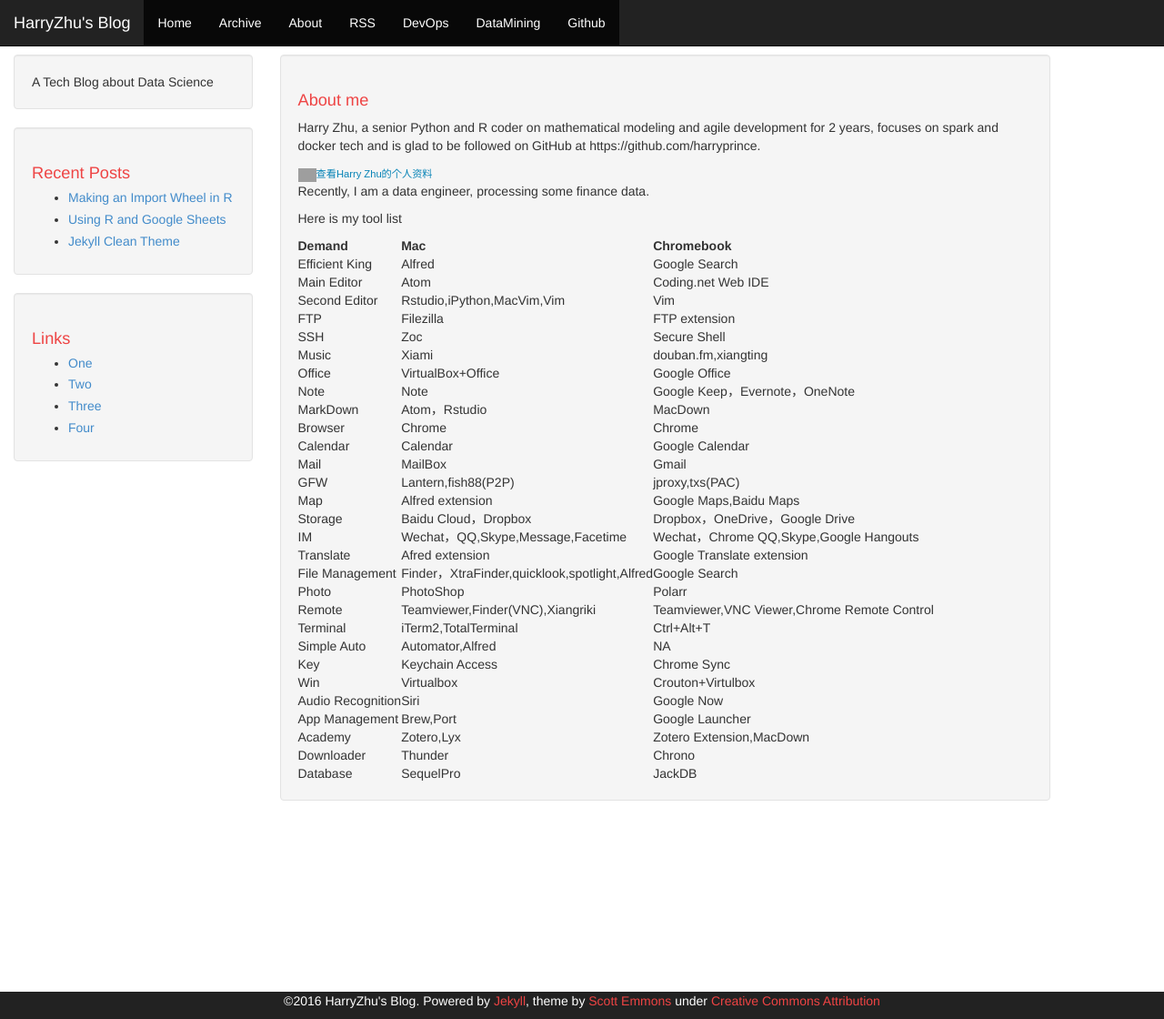
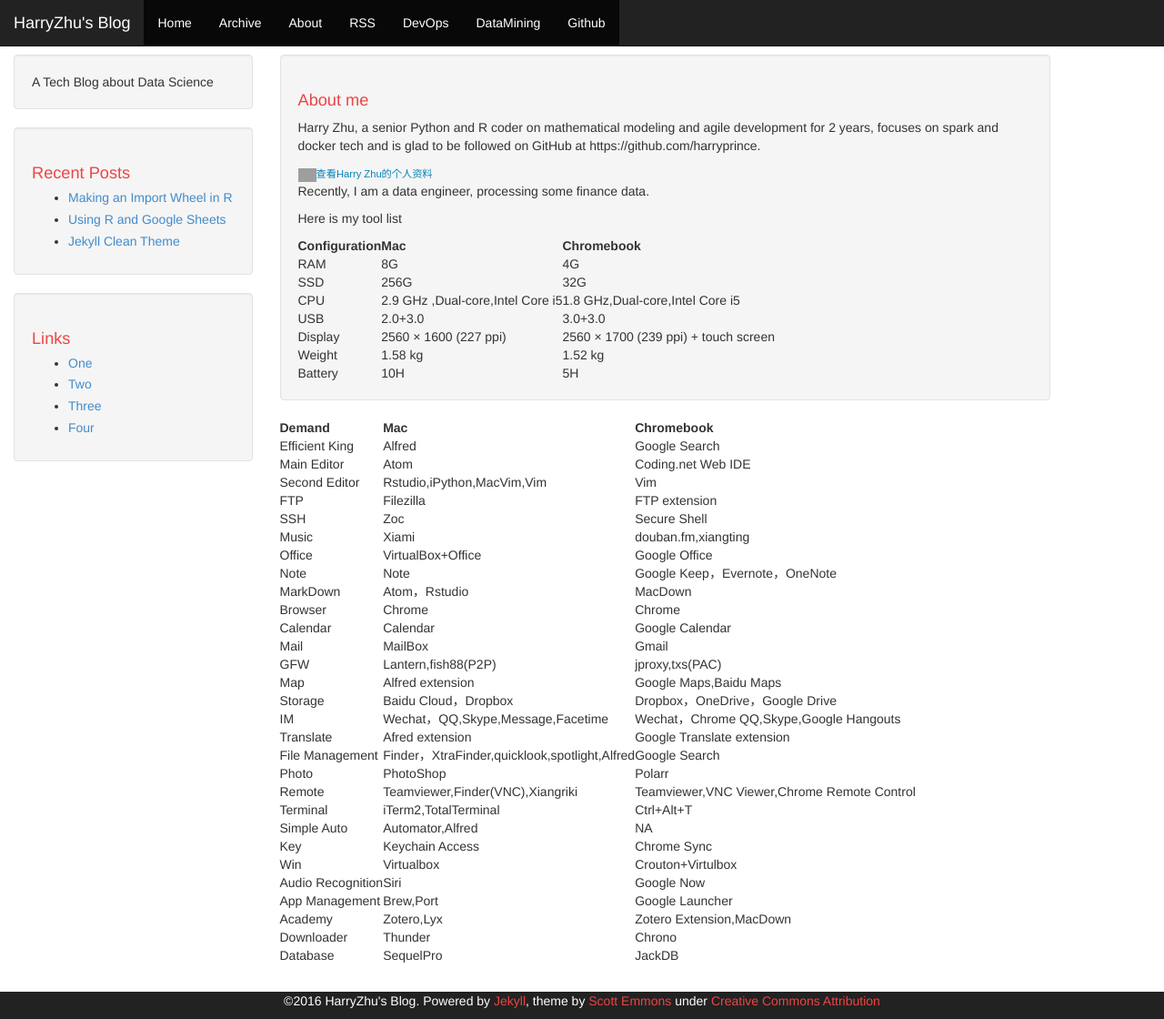
Before and after one commit to harryprince/harryprince.github.io, a Jekyll site: the page built from about.html, in a window 1280 px wide and 1120 px high. Shown: the whole window at 91% size. Built offline with Jekyll 4.4.1, drawn with Linux system fonts in a browser that asks for light colours; Markdown is read by kramdown in place of the engine named in the settings; grey boxes are pictures that could not be loaded.

Commit message:
improve about

```diff
--- a/about.html
+++ b/about.html
@@ -9,6 +9,55 @@
 
     <p>Recently, I am a data engineer, processing some finance data.</p>
     <p>Here is my tool list</p>
+
+
+    <table>
+    <thead>
+    <tr>
+    <th>Configuration</th>
+    <th>Mac</th>
+    <th>Chromebook</th>
+    </tr>
+    </thead>
+    <tbody>
+    <tr>
+    <td>RAM</td>
+    <td>8G</td>
+    <td>4G</td>
+    </tr>
+    <tr>
+    <td>SSD</td>
+    <td>256G</td>
+    <td>32G</td>
+    <tr>
+    <td>CPU</td>
+    <td>2.9 GHz ,Dual-core,Intel Core i5</td>
+    <td>1.8 GHz,Dual-core,Intel Core i5</td>
+    </tr>
+    </tr>
+    <tr>
+    <td>USB</td>
+    <td>2.0+3.0</td>
+    <td>3.0+3.0</td>
+    </tr>
+    <tr>
+    <td>Display</td>
+    <td>2560 × 1600 (227 ppi)</td>
+    <td>2560 × 1700 (239 ppi) + touch screen</td>
+    </tr>
+    <tr>
+    <td>Weight</td>
+    <td>1.58 kg</td>
+    <td>1.52 kg</td>
+    </tr>
+    <tr>
+    <td>Battery</td>
+    <td>10H</td>
+    <td>5H</td>
+    </tr>
+    </tbody>
+    </table>
+    </div>
     <table>
 <thead>
 <tr>
```
